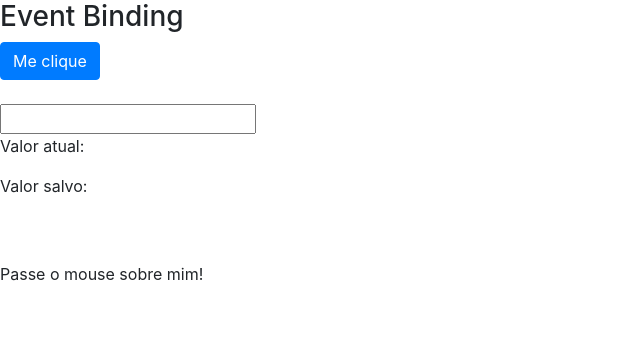
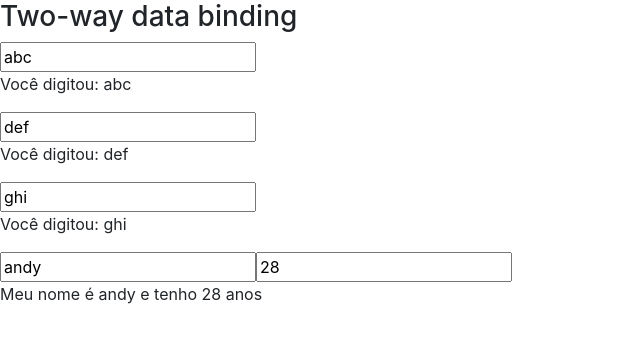
Before and after one commit to AndersonSilva94/estudos-angular-framework, an Angular app in the folder modulo-2-data-binding/data-binding/: page / in a window 1280 px wide. Shown: the top 342 px of the page, without its empty margins (0-640 px from the left). Built offline with nearby package versions, Linux system fonts and the light colour scheme.

Commit message:
feat: :rocket: Two-way data binding

```diff
--- a/modulo-2-data-binding/data-binding/src/app/data-binding/data-binding.component.html
+++ b/modulo-2-data-binding/data-binding/src/app/data-binding/data-binding.component.html
@@ -55,7 +55,7 @@
 
 </section> -->
 
-<section class="event-binding">
+<!-- <section class="event-binding">
   <article>
     <h3>Event Binding</h3>
     <div>
@@ -78,4 +78,6 @@
       >Passe o mouse sobre mim!</span>
     </div>
   </article>
-</section>
+</section> -->
+
+<app-meu-primeiro-form></app-meu-primeiro-form>
--- /dev/null
+++ b/modulo-2-data-binding/data-binding/src/app/meu-primeiro-form/meu-primeiro-form.component.html
@@ -0,0 +1,40 @@
+<section class="two-way-binding">
+  <article>
+    <h3>Two-way data binding</h3>
+    <div>
+      <!-- 1a forma -->
+      <input type="text"
+        [value]="nome"
+        (input)="nome = $any($event.target).value"
+      />
+
+      <p>Você digitou: {{ nome }}</p>
+
+      <!-- 2a forma -->
+      <input type="text"
+        [ngModel]="nome2"
+        (ngModelChange)="nome2 = $event"
+      />
+
+      <p>Você digitou: {{ nome2 }}</p>
+
+      <!-- 3a forma - two way -->
+      <input type="text"
+        [(ngModel)]="nome3"
+      />
+
+      <p>Você digitou: {{ nome3 }}</p>
+
+      <!-- 3a forma com objeto - two way -->
+      <input type="text"
+        [(ngModel)]="pessoa.nome"
+      />
+      <input type="text"
+        [(ngModel)]="pessoa.idade"
+      />
+
+      <p>Meu nome é {{ pessoa.nome }} e tenho {{ pessoa.idade }} anos</p>
+
+    </div>
+  </article>
+</section>
--- /dev/null
+++ b/modulo-2-data-binding/data-binding/src/app/meu-primeiro-form/meu-primeiro-form.component.ts
@@ -0,0 +1,23 @@
+import { Component, OnInit } from '@angular/core';
+
+@Component({
+  selector: 'app-meu-primeiro-form',
+  templateUrl: './meu-primeiro-form.component.html',
+  styleUrls: ['./meu-primeiro-form.component.css']
+})
+export class MeuPrimeiroFormComponent implements OnInit {
+
+  nome: string = 'abc';
+  nome2: string = 'def';
+  nome3: string = 'ghi';
+  pessoa: any = {
+    nome: 'andy',
+    idade: 28
+  }
+
+  constructor() { }
+
+  ngOnInit(): void {
+  }
+
+}
```
Also changed, not shown: modulo-2-data-binding/data-binding/src/app/app.module.ts (+6 -2 lines), modulo-2-data-binding/data-binding/src/app/meu-primeiro-form/meu-primeiro-form.component.css (added), 1 other file (tests, documents, lock files or other folders).
